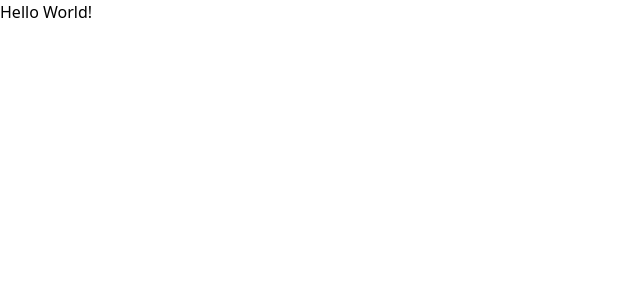
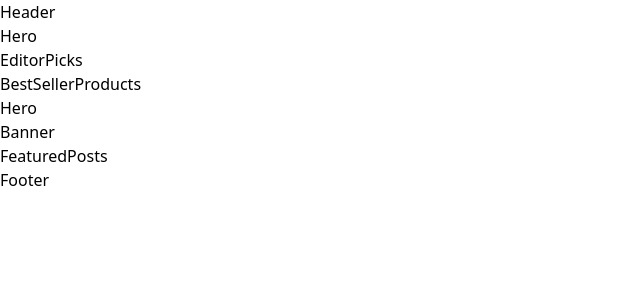
Before and after one commit to bertansogutlu/dukkan, a React (Vite) app: page / in a window 1280 px wide. Shown: the top 300 px of the page, without its empty margins (0-640 px from the left). Built offline with nearby package versions, Linux system fonts and the light colour scheme.

Commit message:
Komponentlerin mimari yapisi olusturuldu

```diff
--- a/src/App.jsx
+++ b/src/App.jsx
@@ -1,13 +1,18 @@
 import { useState } from "react";
 import "./App.css";
+import Header from './components/Header'
+import Body from './components/Body'
+import Footer from './components/Footer'
 
 function App() {
   const [count, setCount] = useState(0);
 
   return (
-    <>
-      <div className="text-5xl text-center">Hello World!</div>
-    </>
+   <main>
+    <Header/>
+    <Body/>
+    <Footer/>
+   </main>
   );
 }
 
--- /dev/null
+++ b/src/bodyChildComponents/Banner.jsx
@@ -0,0 +1,9 @@
+import React from 'react'
+
+function Banner() {
+  return (
+    <div>Banner</div>
+  )
+}
+
+export default Banner
--- /dev/null
+++ b/src/bodyChildComponents/BestSellerProducts.jsx
@@ -0,0 +1,9 @@
+import React from 'react'
+
+function BestSellerProducts() {
+  return (
+    <div>BestSellerProducts</div>
+  )
+}
+
+export default BestSellerProducts
--- /dev/null
+++ b/src/bodyChildComponents/EditorPicks.jsx
@@ -0,0 +1,9 @@
+import React from 'react'
+
+function EditorPicks() {
+  return (
+    <div>EditorPicks</div>
+  )
+}
+
+export default EditorPicks
--- /dev/null
+++ b/src/bodyChildComponents/FeaturedPosts.jsx
@@ -0,0 +1,9 @@
+import React from 'react'
+
+function FeaturedPosts() {
+  return (
+    <div>FeaturedPosts</div>
+  )
+}
+
+export default FeaturedPosts
--- /dev/null
+++ b/src/bodyChildComponents/Hero.jsx
@@ -0,0 +1,9 @@
+import React from 'react'
+
+function Hero() {
+  return (
+    <div>Hero</div>
+  )
+}
+
+export default Hero
--- /dev/null
+++ b/src/components/Body.jsx
@@ -0,0 +1,21 @@
+import React from 'react'
+import Hero from '../bodyChildComponents/Hero';
+import EditorPicks from '../bodyChildComponents/EditorPicks';
+import BestSellerProducts from '../bodyChildComponents/BestSellerProducts';
+import Banner from '../bodyChildComponents/Banner';
+import FeaturedPosts from '../bodyChildComponents/FeaturedPosts';
+
+function Body() {
+  return (
+    <body>
+      <Hero/>
+      <EditorPicks/>
+      <BestSellerProducts/>
+      <Hero/>
+      <Banner/>
+      <FeaturedPosts/>
+    </body>
+  )
+}
+
+export default Body
--- /dev/null
+++ b/src/components/Footer.jsx
@@ -0,0 +1,9 @@
+import React from 'react'
+
+function Footer() {
+  return (
+    <footer>Footer</footer>
+  )
+}
+
+export default Footer
--- /dev/null
+++ b/src/components/Header.jsx
@@ -0,0 +1,9 @@
+import React from 'react'
+
+function Header() {
+  return (
+    <header>Header</header>
+  )
+}
+
+export default Header
```
